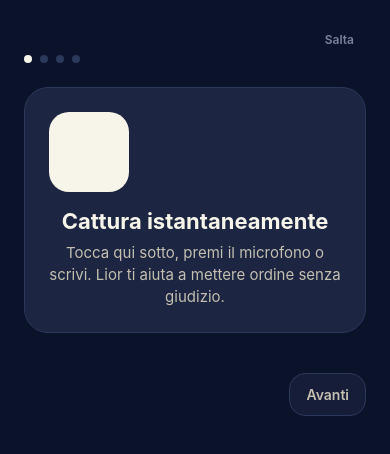
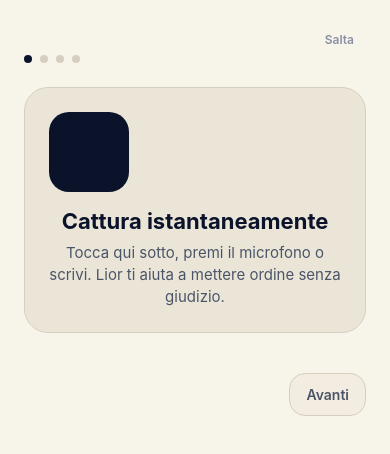
Before and after one commit to axelumatica/Vita, a React Native app: screen /HomeTab in a window 390 px wide. Shown: the top 454 px of the page. Built offline with nearby package versions, Linux system fonts and the light colour scheme; some icons are missing; what react-native-mmkv would draw is missing.

Commit message:
feat: light mode default + Android auto-theme following system
- Change default themeMode from 'dark' to 'light' in Zustand store
- ThemeProvider now listens to Appearance on Android and follows system theme
- Adds resolveTheme() helper to reconcile stored pref with system on Android

```diff
--- a/src/design/ThemeProvider.tsx
+++ b/src/design/ThemeProvider.tsx
@@ -1,4 +1,5 @@
-import React, { createContext, useContext } from 'react';
+import React, { createContext, useContext, useEffect, useState } from 'react';
+import { Appearance, Platform } from 'react-native';
 import { Colors, Radius, Spacing, Fonts, FontSize, LineHeight, Motion, ThemeMode } from './tokens';
 import { useVitaStore } from '../store/vita-store';
 
@@ -15,13 +16,40 @@ type ThemeContextType = {
 
 const ThemeContext = createContext<ThemeContextType | null>(null);
 
+/**
+ * Effective theme = stored preference, or system preference on Android (auto-theme).
+ * On Android we follow the system to feel native; on iOS we honor the explicit choice.
+ */
+function resolveTheme(stored: ThemeMode): ThemeMode {
+  if (Platform.OS === 'android') {
+    return Appearance.getColorScheme() === 'dark' ? 'dark' : 'light';
+  }
+  return stored;
+}
+
 export const ThemeProvider = ({ children }: { children: React.ReactNode }) => {
   const themeMode = useVitaStore((s) => s.themeMode);
-  const colors = themeMode === 'dark' ? Colors.dark : Colors.light;
+  const [systemScheme, setSystemScheme] = useState(
+    Appearance.getColorScheme() ?? 'light',
+  );
+
+  // Listen for system theme changes on Android
+  useEffect(() => {
+    if (Platform.OS !== 'android') return;
+    const sub = Appearance.addChangeListener(({ colorScheme }) => {
+      setSystemScheme(colorScheme ?? 'light');
+    });
+    return () => sub.remove();
+  }, []);
+
+  const effectiveMode: ThemeMode = Platform.OS === 'android'
+    ? (systemScheme === 'dark' ? 'dark' : 'light')
+    : themeMode;
+  const colors = effectiveMode === 'dark' ? Colors.dark : Colors.light;
 
   return (
     <ThemeContext.Provider value={{
-      mode: themeMode,
+      mode: effectiveMode,
       colors,
       radius: Radius,
       spacing: Spacing,
--- a/src/store/vita-store.ts
+++ b/src/store/vita-store.ts
@@ -412,7 +412,7 @@ export const useVitaStore = create<VitaStore>()(
       },
 
       // ── UI / persona / theme ────────────────────────────────────────
-      themeMode: 'dark',
+      themeMode: 'light',
       setThemeMode: (mode) => set({ themeMode: mode }),
 
       lowStimulus: false,
```
